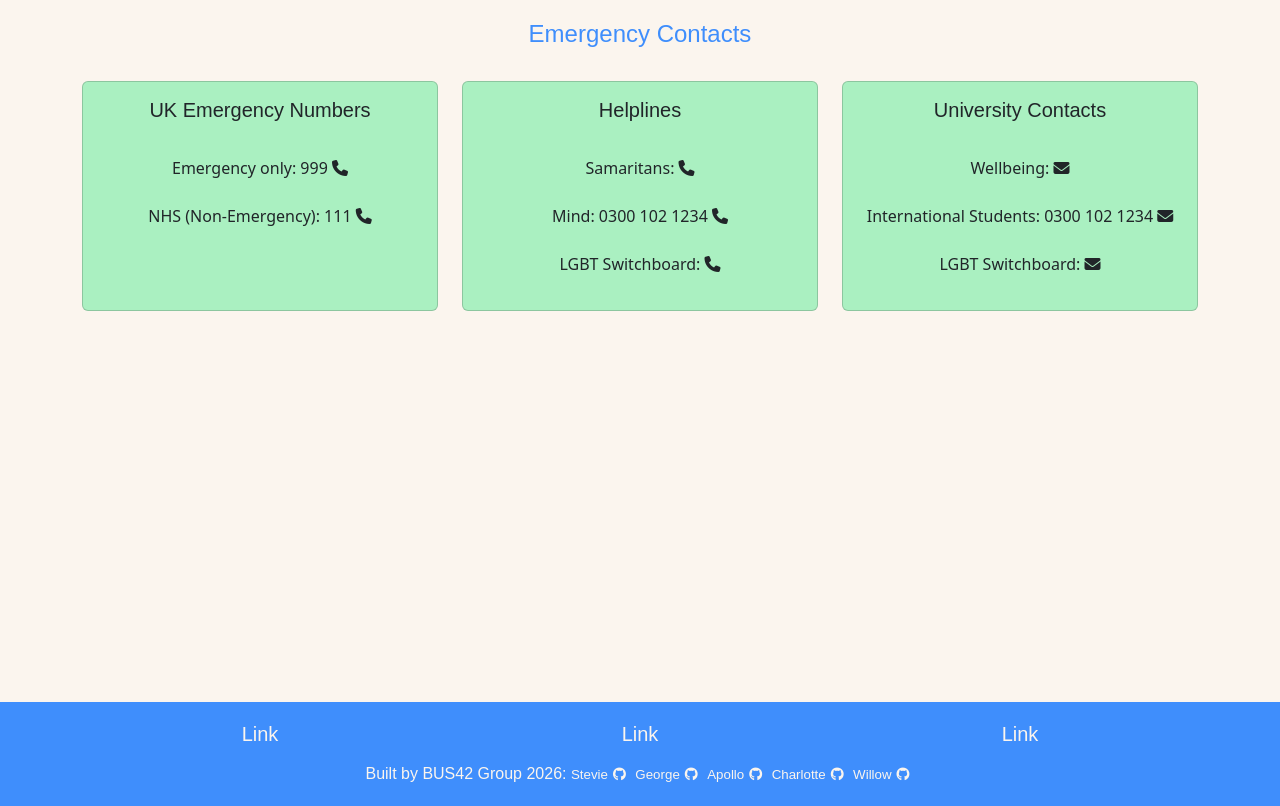
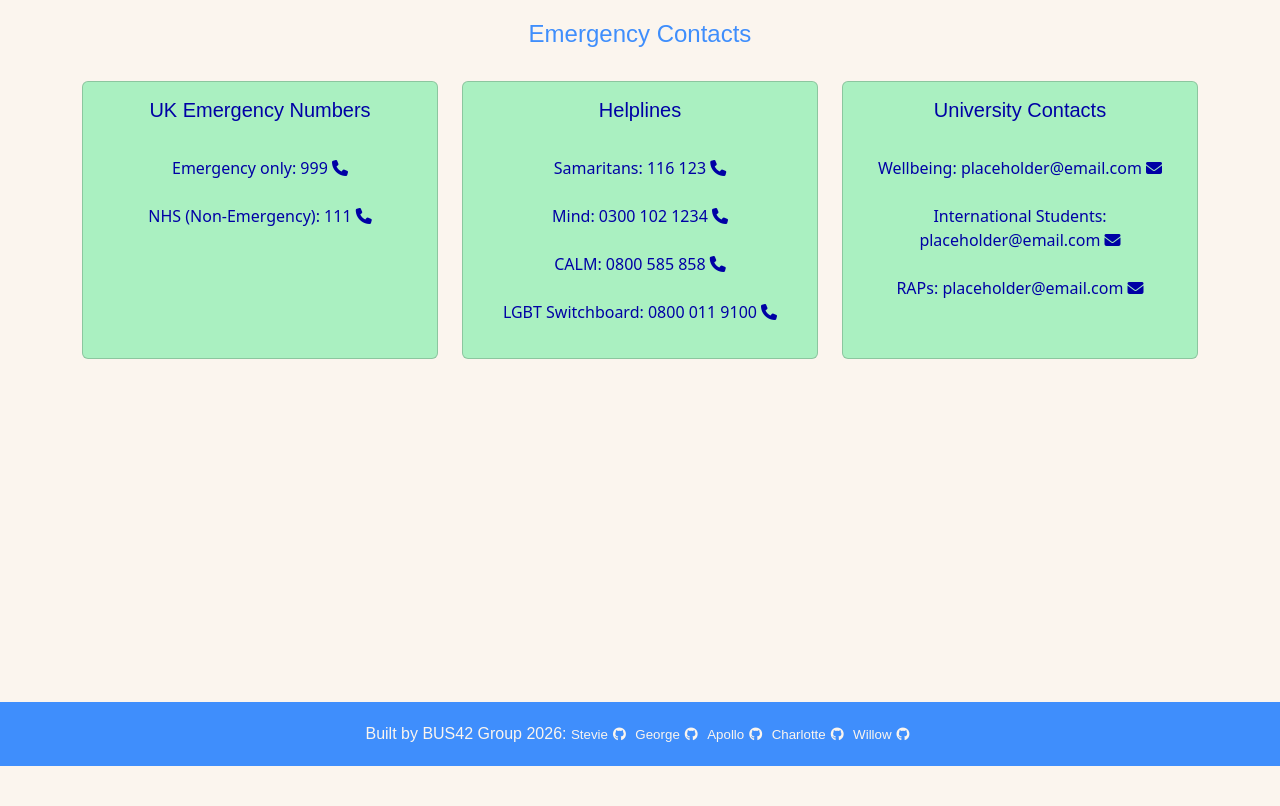
Before and after one commit to steviejaydee/BUSGroupProject, a Flask app: page /emergency in a window 1280 px wide. Shown: the part 98-904 px from the top of the page. After the commit the page ends 864 px from the top, so only its background shows below. Run offline with Flask 3, Linux system fonts and the light colour scheme; some libraries are stand-ins or nearby versions; some web fonts are replaced.

Commit message:
add styling to emergency cards

```diff
--- a/app/static/style.css
+++ b/app/static/style.css
@@ -119,6 +119,16 @@ ul {
 
 .card {
     background-color: #AAF0C1;
+    color: #0000a5;
+}
+
+.contact-card {
+    transition: 0.4s;
+}
+
+.contact-card:hover{
+    background-color: #6FF29B;
+    color: #FBF5EE;
 }
 
 .idx {
@@ -162,6 +172,15 @@ footer {
     color: #AAF0C1;
 }
 
+i {
+    color: #0000a5;
+    transition: 0.4s
+}
+
+i:hover {
+    color: #3F8EFC;
+}
+
 /* this if a basic table, you can change if needed */
 
 table {
--- a/app/templates/base.html
+++ b/app/templates/base.html
@@ -72,20 +72,6 @@
     </main>
     <footer>
         <div class="container">
-            <div class="row">
-                <!-- Item 1 -->
-                <div class="col-12 col-sm-4 col-md-4 mb-2 footer-item">
-                    <h5>Link</h5>
-                </div>
-                <!-- Item 2 -->
-                <div class="col-12 col-sm-12 col-md-4 mb-2 footer-item">
-                    <h5>Link</h5>
-                </div>
-                <!-- Item 3 -->
-                <div class="col-12 col-sm-12 col-md-4 mb-2 footer-item">
-                    <h5>Link</h5>
-                </div>
-            </div>
             <!-- Copyright -->
             <div class="row">
                 <div class="col-12 text-center">
--- a/app/templates/emergency.html
+++ b/app/templates/emergency.html
@@ -7,7 +7,7 @@
     <div class="row row-cols-1 row-cols-md-2 row-cols-lg-3 g-4">
 
         <div class="col">
-            <div class="card h-100">
+            <div class="card h-100 contact-card">
                 <div class="card-body">
                     <h5 class="card-title">UK Emergency Numbers</h5>
                     <ul>
@@ -19,27 +19,28 @@
         </div>
 
         <div class="col">
-            <div class="card h-100">
+            <div class="card h-100 contact-card">
                 <div class="card-body">
                     <h5 class="card-title">Helplines</h5>
                     <ul>
-                          <li class="pt-4">Samaritans: <i class="fa-solid fa-phone"></i></li>
+                          <li class="pt-4">Samaritans: 116 123 <i class="fa-solid fa-phone"></i></li>
                           <li class="pt-4">Mind: 0300 102 1234 <i class="fa-solid fa-phone"></i></li>
-                          <li class="pt-4">LGBT Switchboard: <i class="fa-solid fa-phone"></i></li>
-                      </ul>
+                          <li class="pt-4">CALM: 0800 585 858 <i class="fa-solid fa-phone"></i></li>
+                          <li class="pt-4">LGBT Switchboard: 0800 011 9100 <i class="fa-solid fa-phone"></i></li>
+                    </ul>
                 </div>
             </div>
         </div>
 
         <div class="col">
-            <div class="card h-100">
+            <div class="card h-100 contact-card">
                 <div class="card-body">
                     <h5 class="card-title">University Contacts</h5>
                     <ul>
-                          <li class="pt-4">Wellbeing: <i class="fa-solid fa-envelope"></i></li>
-                          <li class="pt-4">International Students: 0300 102 1234 <i class="fa-solid fa-envelope"></i></li>
-                          <li class="pt-4">LGBT Switchboard: <i class="fa-solid fa-envelope"></i></li>
-                      </ul>
+                          <li class="pt-4">Wellbeing: placeholder@email.com <i class="fa-solid fa-envelope"></i></li>
+                          <li class="pt-4">International Students: placeholder@email.com <i class="fa-solid fa-envelope"></i></li>
+                          <li class="pt-4">RAPs: placeholder@email.com <i class="fa-solid fa-envelope"></i></li>
+                    </ul>
                 </div>
             </div>
         </div>
--- a/app/templates/triage.html
+++ b/app/templates/triage.html
@@ -5,14 +5,14 @@
 {% if GuestCheck != "Guest" %}
 <h4>Welcome to the UniWell support form for University of Birmingham</h4>
 <p>Please note that this is not an emergency service, if you are experiencing a mental health crisis please contact the services <a href="{{ url_for('emergency') }}">here</a><br>
-<p>Just a few short questions and we'll get you details sent to the mental health support services at UoB</p>
+<p>Just a few short questions and we'll get your details sent to the mental health support services at UoB</p>
 <form method="POST">
   {{ form.name.label }}<br>{{ form.name }}<br><br>
   {{ form.dob.label }}<br>{{ form.dob }}<br><br>
   {{ form.problem.label }}<br>{{ form.problem }}<br><br>
   {{ form.type.label }}<br>{{ form.type }}<br><br>
   {{ form.addon.label }}<br>{{ form.addon }}<br><br>
-  {{ form.submit }}
+  {{ form.submit(class="btn")}}
 </form>
 {% else %}
 <p>You cannot access this page as a Guest.</p>
```
